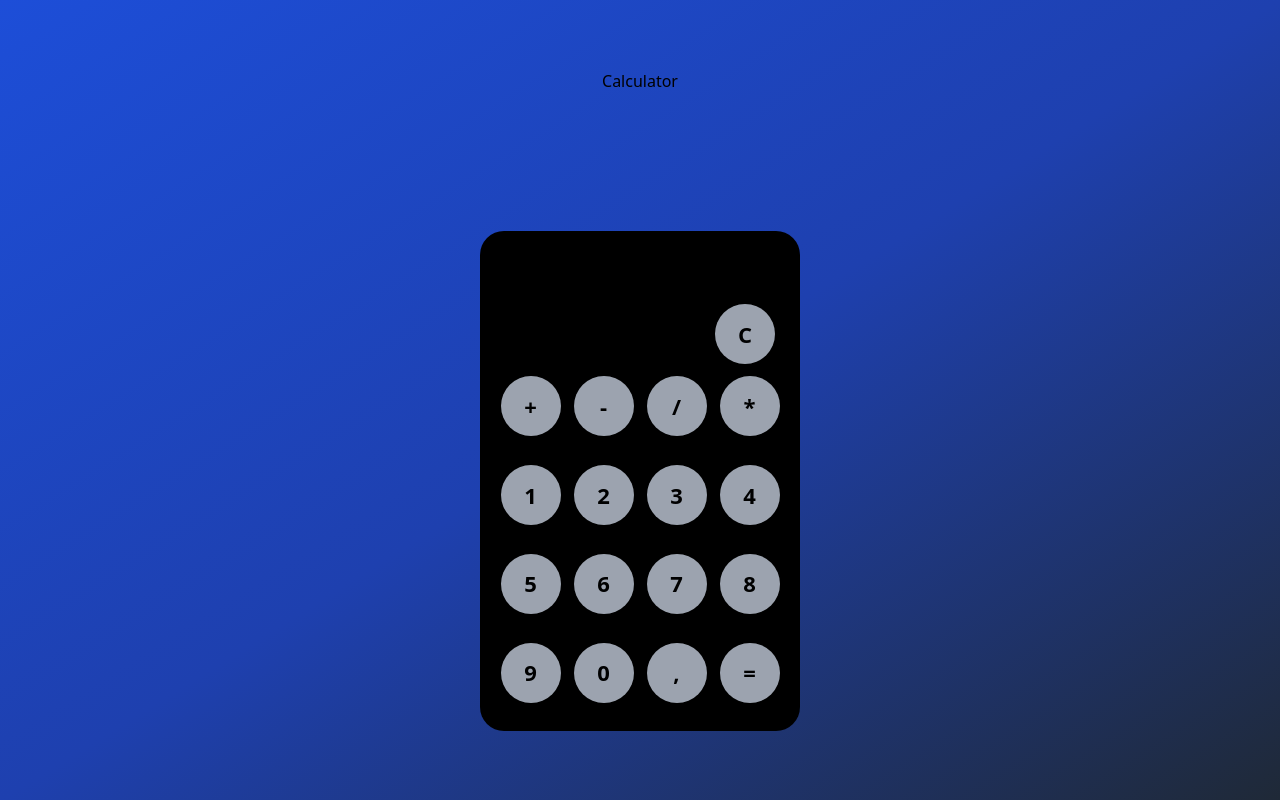
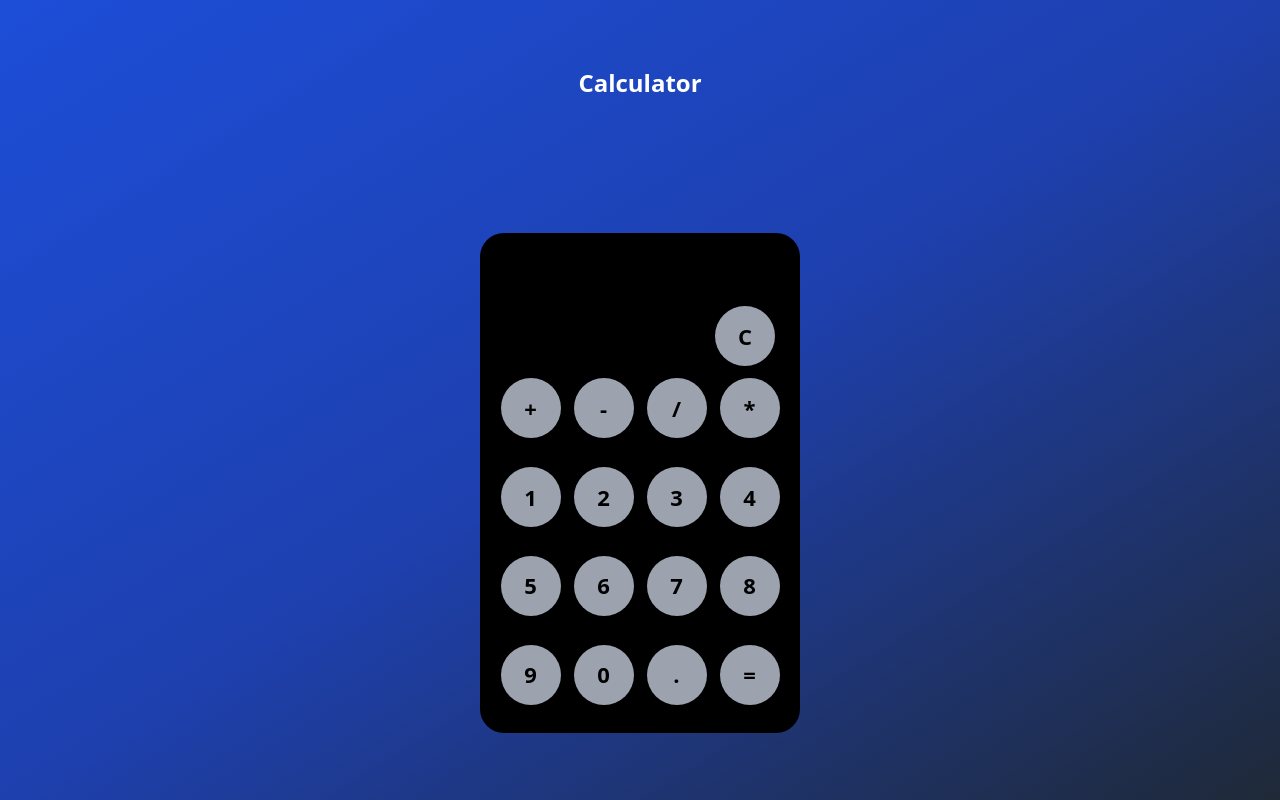
Before and after one commit to Tassio2002/calculator-tests, a React (Create React App) app: page /calculator in a window 1280 px wide. Built offline with nearby package versions, Linux system fonts and the light colour scheme.

Commit message:
:sparkles: feat: calculator finalized

```diff
--- a/src/components/Calculator.tsx
+++ b/src/components/Calculator.tsx
@@ -58,7 +58,7 @@ export const Calculator = () => {
         <Button onClick={() => insertChar(8)} id="num8" text={8} />
         <Button onClick={() => insertChar(9)} id="num9" text={9} />
         <Button onClick={() => insertChar(0)} id="num0" text={0} />
-        <Button onClick={() => insertChar(",")} id="comma" text="," />
+        <Button onClick={() => insertChar(".")} id="comma" text="." />
         <Button onClick={() => mountOperation("=")} id="equal" text="=" />
       </div>
     </div>
--- a/src/pages/CalculatorPage/index.tsx
+++ b/src/pages/CalculatorPage/index.tsx
@@ -3,7 +3,7 @@ import { Calculator } from "../../components/Calculator";
 export const CalculatorPage = () => {
   return (
     <main className="w-screen h-screen flex flex-col justify-around items-center bg-gradient-to-br from-blue-700 via-blue-800 to-gray-800">
-      <h1 id="calculator">Calculator</h1>
+      <h1 id="calculator" className="text-2xl text-white font-bold">Calculator</h1>
       <Calculator/>
     </main>
   );
```
Also changed, not shown: 1 other file (tests, documents, lock files or other folders).
